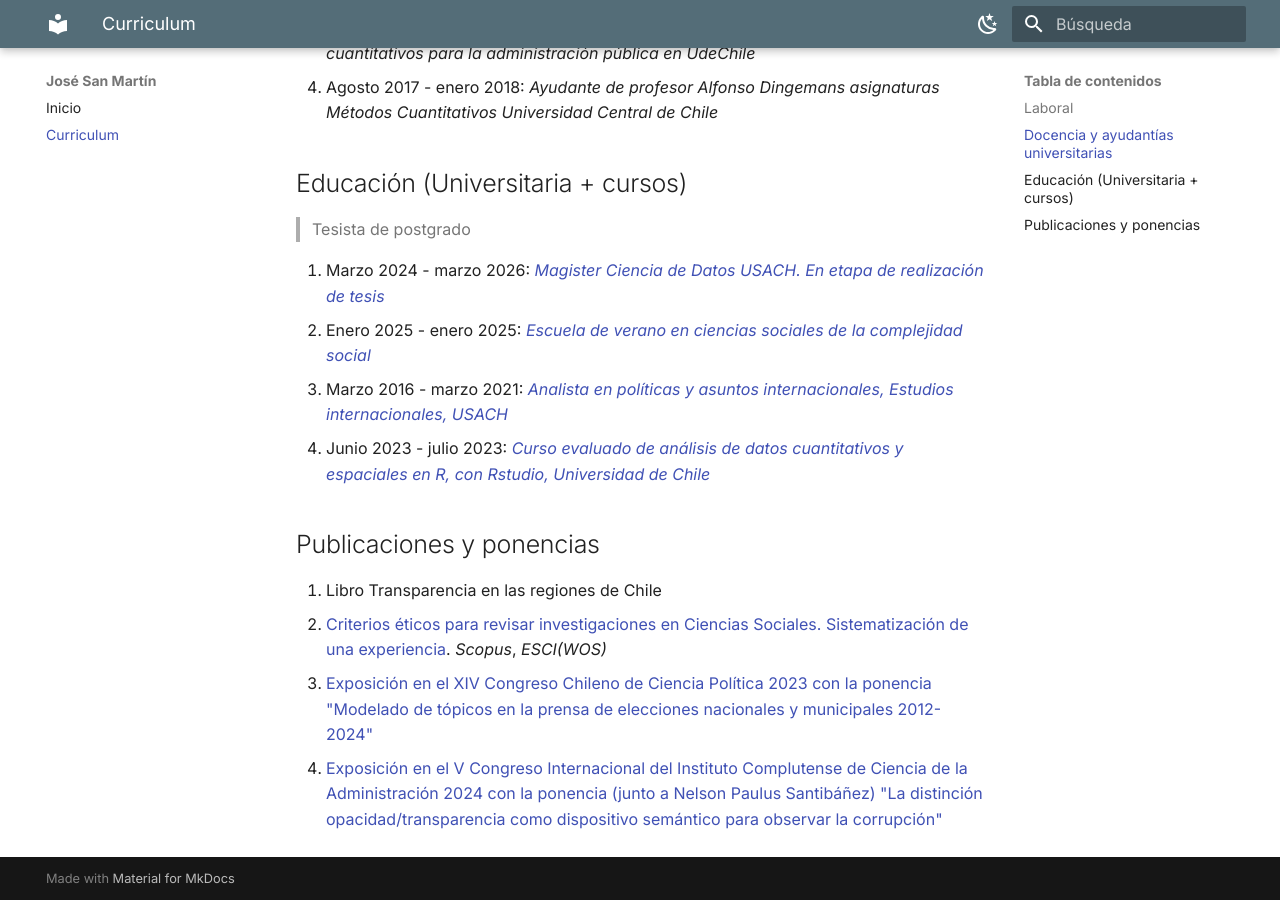
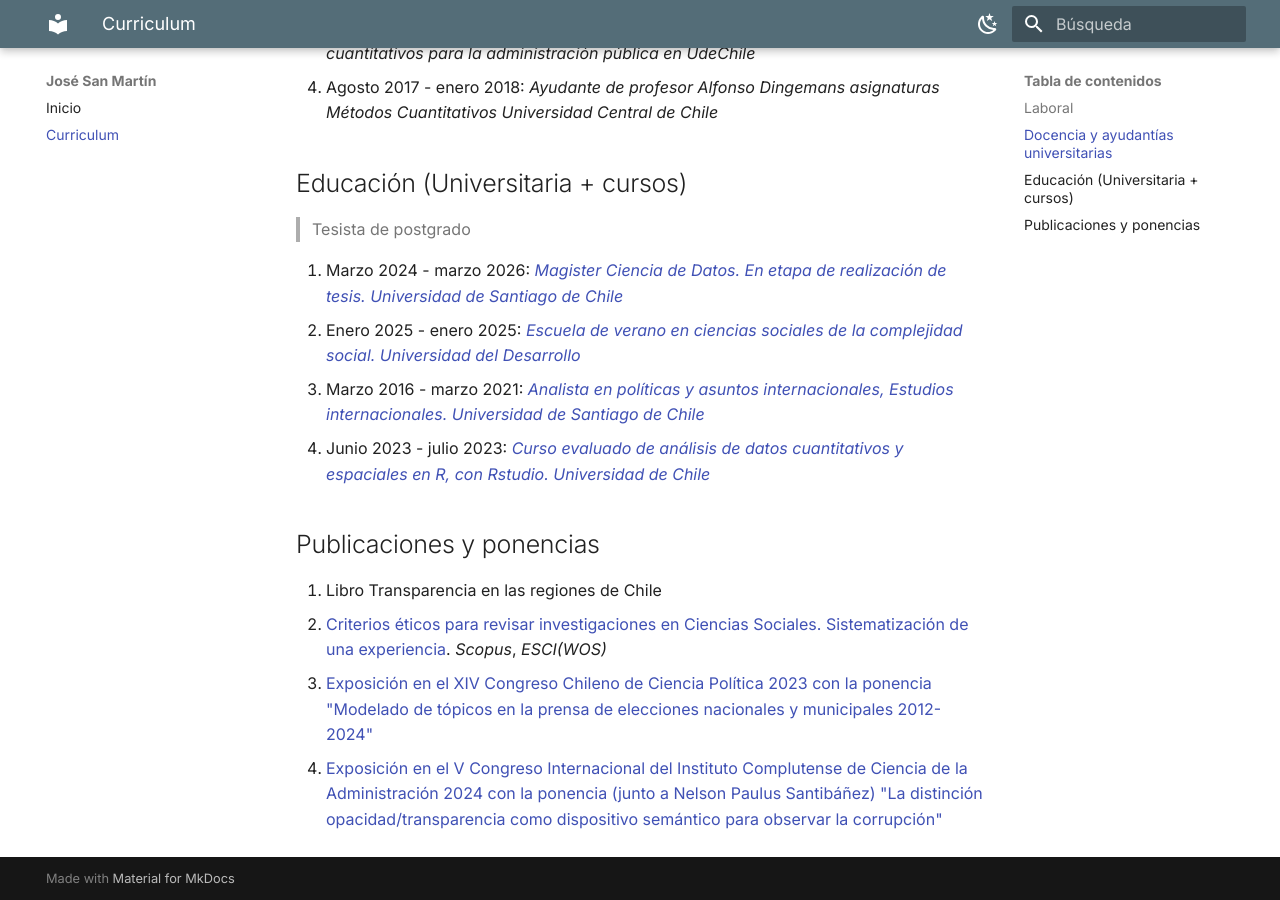
Before and after one commit to joseluissanmartinmelio/the-corner, an MkDocs documentation site: the page built from docs/curriculum.md, in a window 1280 px wide and 900 px high, scrolled down 770 px. Built offline with MkDocs 1.6.1 and Material for MkDocs 9.7.7, drawn with Linux system fonts in a browser that asks for light colours.

Commit message:
update minimun details

```diff
--- a/docs/curriculum.md
+++ b/docs/curriculum.md
@@ -21,10 +21,10 @@
 ## Educación (Universitaria + cursos)
 > Tesista de postgrado
 
-1. Marzo 2024 - marzo 2026: [*Magister Ciencia de Datos USACH. En etapa de realización de tesis*](https://mcd.usach.cl/)
-2. Enero 2025 - enero 2025: [*Escuela de verano en ciencias sociales de la complejidad social*](https://drive.google.com/file/d/1EepOlyH1xWxN6RcD_Oh6ny05jCXy7rnW/view?usp=sharing)
-3. Marzo 2016 - marzo 2021: [*Analista en políticas y asuntos internacionales, Estudios internacionales, USACH*](https://fahu.usach.cl/carrera/licenciatura-en-estudios-interncionales/)
-4. Junio 2023 - julio 2023: [*Curso evaluado de análisis de datos cuantitativos y espaciales en R, con Rstudio, Universidad de Chile*](https://fau.uchile.cl/cursos/175985/curso-en-analisis-de-datos-socioespacial-con-r)
+1. Marzo 2024 - marzo 2026: [*Magister Ciencia de Datos. En etapa de realización de tesis. Universidad de Santiago de Chile*](https://mcd.usach.cl/)
+2. Enero 2025 - enero 2025: [*Escuela de verano en ciencias sociales de la complejidad social. Universidad del Desarrollo*](https://drive.google.com/file/d/1EepOlyH1xWxN6RcD_Oh6ny05jCXy7rnW/view?usp=sharing)
+3. Marzo 2016 - marzo 2021: [*Analista en políticas y asuntos internacionales, Estudios internacionales. Universidad de Santiago de Chile*](https://fahu.usach.cl/carrera/licenciatura-en-estudios-interncionales/)
+4. Junio 2023 - julio 2023: [*Curso evaluado de análisis de datos cuantitativos y espaciales en R, con Rstudio. Universidad de Chile*](https://fau.uchile.cl/cursos/175985/curso-en-analisis-de-datos-socioespacial-con-r)
 
 
 ## Publicaciones y ponencias
```
